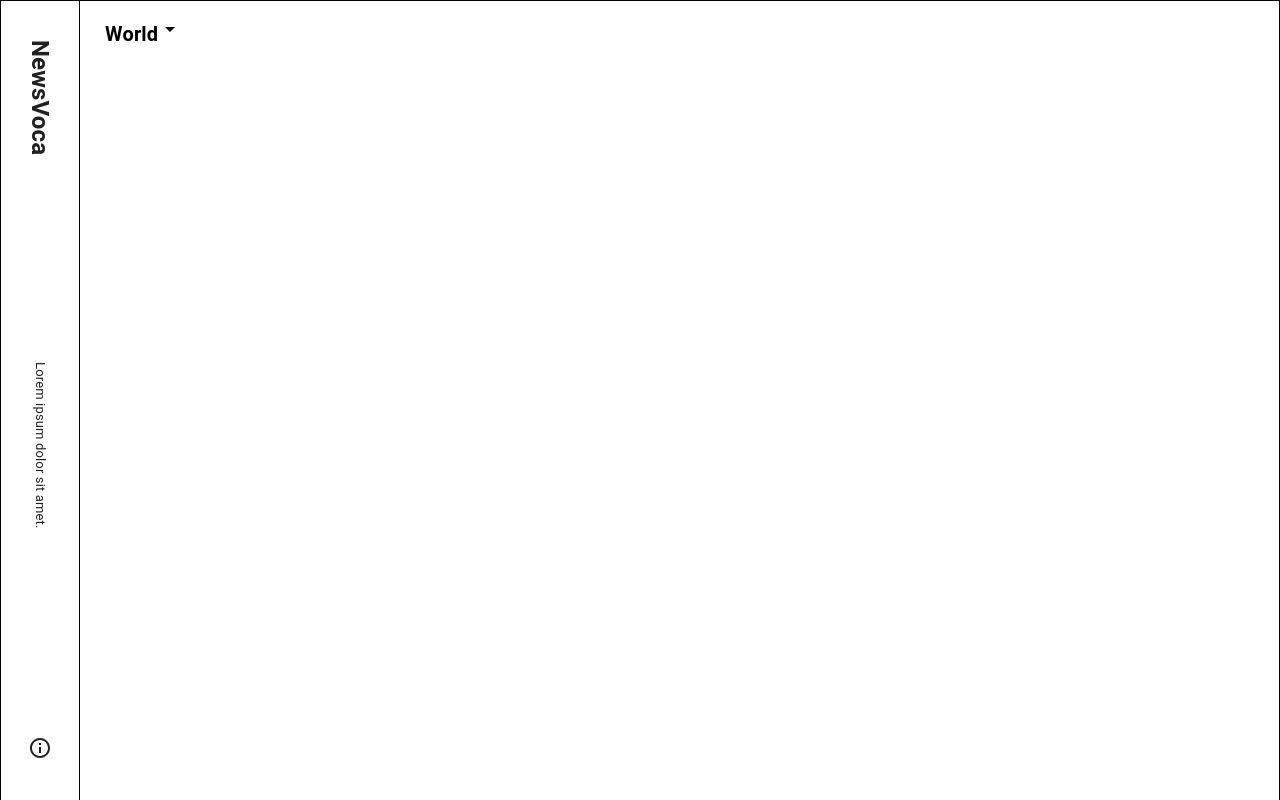
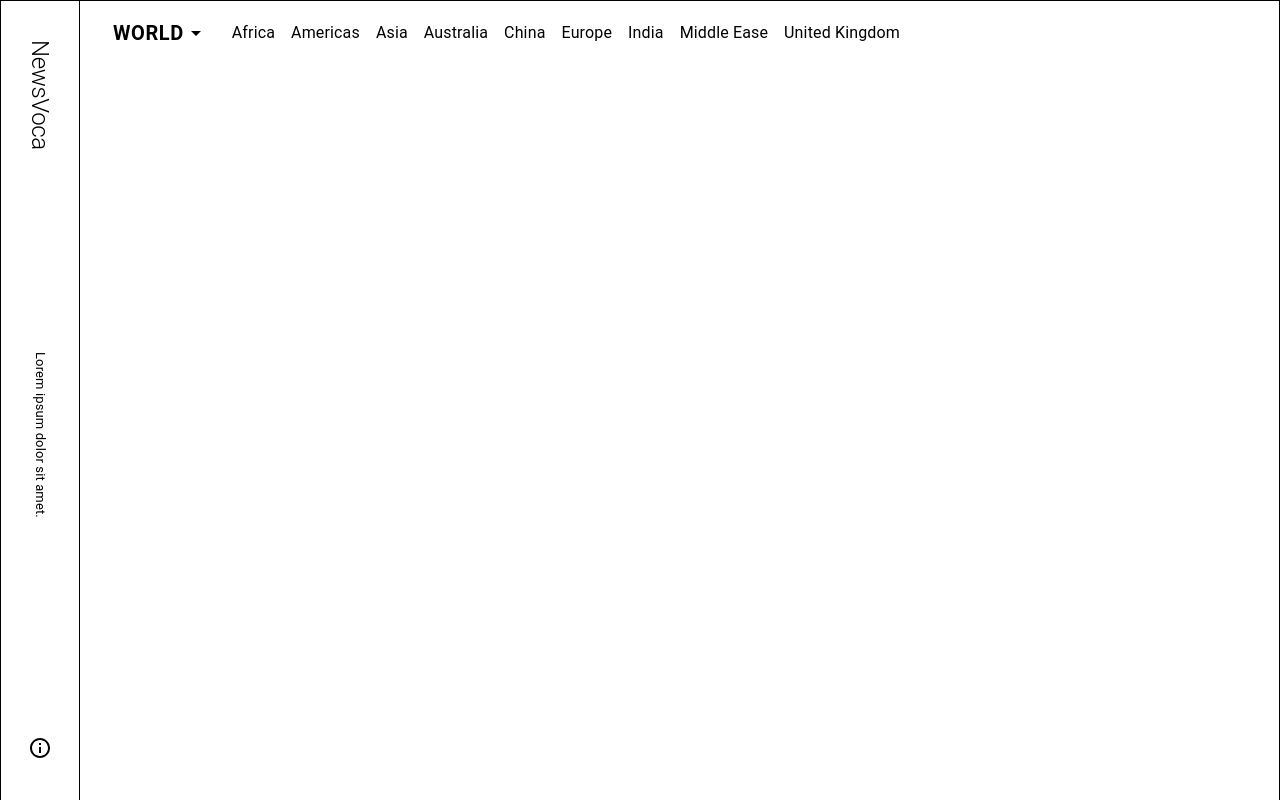
Before and after one commit to nsunf/newsvoca-react, a React (Create React App) app: page / in a window 1280 px wide. Shown: the top 800 px of the page. Built offline with nearby package versions, Linux system fonts and the light colour scheme.

Commit message:
header category

```diff
--- a/src/App.tsx
+++ b/src/App.tsx
@@ -12,7 +12,7 @@ function App() {
     <>
       <CssBaseline />
       <Container
-        sx={{ paddingLeft: "80px", height: "2000px", border: "1px solid black" }}
+        sx={{ paddingLeft: { xs: "40px", sm: "80px" }, height: "2000px", border: "1px solid black" }}
         maxWidth={false}
         disableGutters
       >
@@ -22,7 +22,11 @@ function App() {
           maxWidth={false}
           disableGutters
         >
-          <Header />
+          <Routes>
+            <Route path="/" element={<Header />} />
+            <Route path="/:majorCat" element={<Header />} />
+            <Route path="/:majorCat/:minorCat" element={<Header />} />
+          </Routes>
 
         </Container>
         {/* <Grid container sx={{ bgcolor: "orange", height: "1200px" }}>
--- a/src/components/Header.tsx
+++ b/src/components/Header.tsx
@@ -7,7 +7,8 @@ const HeaderBox = styled(AppBar)`
 
 export default function Header() {
   return (
-    <AppBar position="sticky" sx={{ bgcolor: "white", boxShadow: "none" }}>
+    // <AppBar position="sticky" sx={{ bgcolor: "white", boxShadow: "none" }}>
+    <AppBar position="sticky" color="secondary" sx={{ boxShadow: "none" }}>
       <Toolbar>
         <CategoryContainer />
         {/* login signup */}
--- a/src/components/SidePannel.tsx
+++ b/src/components/SidePannel.tsx
@@ -1,9 +1,8 @@
-import { Box, Stack } from "@mui/material";
+import { Box, Stack, Typography } from "@mui/material";
 import styled from "styled-components";
 import InfoOutlinedIcon from '@mui/icons-material/InfoOutlined';
 
 const SidePannelBox = styled(Box)`
-  width: 80px;
   border-right: 1px solid black;
 
   position: fixed;
@@ -17,16 +16,14 @@ const SidePannelInner = styled(Stack)`
   padding: 40px 0;
 `;
 
-const Logo = styled.h1`
-  font-size: 24px;
-  line-height: 80px;
+const Logo = styled(Typography)`
   writing-mode: vertical-rl;
   text-orientation: mixed;
 
   margin: 0;
 `;
 
-const SubTitle = styled.p`
+const SubTitle = styled(Typography)`
   font-size: 13px;
   line-height: 80px;
   writing-mode: vertical-rl;
@@ -41,10 +38,10 @@ const InfoIcon = styled(InfoOutlinedIcon)`
 
 export default function SidePannel() {
   return (
-    <SidePannelBox>
+    <SidePannelBox sx={{ width: { xs: "40px", sm: "80px" }}}>
       <SidePannelInner justifyContent="space-between" alignItems="center">
-        <Logo color="primary">NewsVoca</Logo>
-        <SubTitle>Lorem ipsum dolor sit amet.</SubTitle>
+        <Logo color="primary" variant="h1" sx={{ lineHeight: { xs: "40px", sm: "80px" }, fontSize: "24px" }}>NewsVoca</Logo>
+        <SubTitle paragraph sx={{ lineHeight: { xs: "40px", sm: "80px" }, fontSize: "13px"}}>Lorem ipsum dolor sit amet.</SubTitle>
         <InfoIcon />
       </SidePannelInner>
     </SidePannelBox>
--- a/src/container/CategoryContainer.tsx
+++ b/src/container/CategoryContainer.tsx
@@ -1,6 +1,8 @@
+import { useParams } from "react-router-dom";
 import CategoryMajor from "../model/CategoryMajor";
 import CategoryMinor from "../model/CategoryMinor";
 import CategoryPresenter from "../presenter/CategoryPresenter";
+import { useEffect, useState } from "react";
 
 const majorCatList: CategoryMajor[] = [
   { id: 1, name: "World" },
@@ -22,11 +24,52 @@ const minorCatList: CategoryMinor[] = [
   { id: 9, categoryMajor: majorCatList[0], name: "United Kingdom" }
 ];
 
+interface State {
+  majorCatList: CategoryMajor[];
+  minorCatList: CategoryMinor[];
+  selectedCat: {
+    major: CategoryMajor|null;
+    minor: CategoryMinor|null;
+  };
+}
+
+const initialState: State = {
+  majorCatList: majorCatList,
+  minorCatList: minorCatList,
+  selectedCat: {
+    major: null,
+    minor: null
+  }
+};
+
 export default function CategoryContainer() {
+  const params = useParams();
+  const [state, setState] = useState<State>(initialState);
+
+  useEffect(() => {
+    const majorCat = (majorCatList.find(v => v.name === params.majorCat)) ?? (majorCatList.length > 0 ? majorCatList[0] : null);
+    const minorCat = (minorCatList.find(v => v.name === params.minorCat)) ?? null;
+
+
+    setState({
+      majorCatList,
+      minorCatList,
+      selectedCat: {
+        major: majorCat,
+        minor: minorCat
+      }
+    });
+
+  }, [params]);
+
   return (
+    <>
     <CategoryPresenter
-      majorCategoryList={majorCatList}
-      minorCategoryList={minorCatList}
+      majorCategoryList={state.majorCatList}
+      minorCategoryList={state.minorCatList}
+      selectedMajorCat={state.selectedCat.major}
+      selectedMinorCat={state.selectedCat.minor}
     />
+    </>
   );
 }
--- /dev/null
+++ b/src/hooks/useFoldableMenu.tsx
@@ -0,0 +1,16 @@
+import { useState, MouseEvent } from "react";
+
+
+export default function useFoldableMenu(): [HTMLElement|null, (e: MouseEvent<HTMLElement>) => void, () => void] {
+  const [anchorEl, setAnchorEl] = useState<HTMLElement|null>(null);
+
+  const handleClick = (e: MouseEvent<HTMLElement>) => {
+    setAnchorEl(e.currentTarget);
+  ;}
+
+  const handleClose = () => {
+    setAnchorEl(null);
+  };
+
+  return [anchorEl, handleClick, handleClose];
+}
--- a/src/index.tsx
+++ b/src/index.tsx
@@ -10,7 +10,23 @@ const root = ReactDOM.createRoot(
   document.getElementById('root') as HTMLElement
 );
 
-const theme = createTheme({ });
+const theme = createTheme({
+  palette: {
+    primary: {
+      main: "#000000"
+    },
+    secondary: {
+      main: "#ffffff"
+    },
+    text: {
+      primary: "#000000",
+      secondary: "#ff0000"
+    },
+    background: {
+      default: "#ffffff"
+    }
+  },
+});
 
 root.render(
   <React.StrictMode>
--- a/src/presenter/CategoryPresenter.tsx
+++ b/src/presenter/CategoryPresenter.tsx
@@ -1,59 +1,148 @@
-import { PointerEvent, useState } from "react";
-
-import { Box, Button, Menu, MenuItem, MenuList, Typography } from "@mui/material";
-import styled from "styled-components";
+import { Box, Button, Link, List, ListItemButton, Menu, MenuItem, Stack } from "@mui/material";
 import ArrowDropDownIcon from '@mui/icons-material/ArrowDropDown';
 
 import CategoryMajor from "../model/CategoryMajor";
 import CategoryMinor from "../model/CategoryMinor";
+import { Link as RouterLink } from "react-router-dom";
+import useFoldableMenu from "../hooks/useFoldableMenu";
 
 
+function MajorCategories({ majorCatList, selectedCat }: { majorCatList: CategoryMajor[], selectedCat: CategoryMajor|null }) {
+  const [anchorEl, handleClick, handleClose] = useFoldableMenu();
 
-const CategoryBox = styled(Box)`
-`;
+  return (
+    <Box
+      sx={{
+        marginRight: { xs: "8px", md: "16px" },
+        display: { xs: "none", md: "block" }
+      }}
+    >
+      <Button
+        onClick={handleClick}
+        sx={{ fontSize: "20px", fontWeight: "bold" }}
+      >
+        {selectedCat?.name}
+        <ArrowDropDownIcon/>
+      </Button>
+      <Menu
+        open={anchorEl !== null}
+        anchorEl={anchorEl}
+        onClose={handleClose}
+      >
+        {majorCatList.map(cat =>
+          <MenuItem
+            key={"maj_cat_" + cat.id}
+            selected={cat.id === selectedCat?.id}
+            onClick={handleClose}
+            sx={{p: "0" }}
+          >
+            <Button
+              sx={{ width: "100%", paddingX: "16px"}}
+              component={RouterLink}
+              to={"/" + cat.name}
+            >
+              {cat.name}
+            </Button>
+          </MenuItem>
+        )}
+      </Menu>
+    </Box>
+  );
+}
 
-const MajorCategoryBox = styled(Box)``
-const MinorCategoryBox = styled(Box)``
-const MobileCategoryBox = styled(Box)``
+function MinorCategories({ minorCatList }: { minorCatList: CategoryMinor[] }) {
+  return (
+    <Stack
+      direction="row"
+      gap="16px"
+      sx={{ display: { xs: "none", md: "flex" } }}
+      flexWrap="wrap"
+    >
+      {minorCatList.map(cat =>
+        <Link
+          key={"minor_cat_" + cat.id}
+          component={RouterLink}
+          to={"/" + cat.categoryMajor.name + "/" + cat.name}
+          underline="hover"
+        >
+          {cat.name}
+        </Link>
+      )}
+    </Stack>
+  );
+}
+
+function MobileCategories({ majorCatList, minorCatList, selectedCat }: { majorCatList: CategoryMajor[], minorCatList: CategoryMinor[], selectedCat: CategoryMajor|CategoryMinor|null }) {
+  const [anchorEl, handleClick, handleClose] = useFoldableMenu();
+
+  return (
+    <>
+    <Box sx={{ display: { xs: "block", md: "none" } }}>
+      <Button
+        sx={{ fontWeight: "bold" }}
+        onClick={handleClick}
+      >
+        {selectedCat?.name}
+        <ArrowDropDownIcon/>
+      </Button>
+      <Menu
+        open={anchorEl !== null}
+        anchorEl={anchorEl}
+        onClose={handleClose}
+      >
+        {majorCatList.map(majCat =>
+          <MenuItem sx={{ p: "0" }} key={"major_cat_m_" + majCat.id}>
+            <Box sx={{ width: "100%" }}>
+              <Button
+                component={RouterLink}
+                to={"/" + majCat.name}
+                sx={{ width: "100%", fontWeight: "bold" }}
+                onClick={handleClose}
+              >
+                {majCat.name}
+              </Button>
+              <List sx={{ padding: "0" }}>
+                {minorCatList.filter(minCat => minCat.categoryMajor.id === majCat.id).map(minCat =>
+                  <ListItemButton
+                    key={"minor_cat_m_" + minCat.id}
+                    component={RouterLink}
+                    to={"/" + minCat.categoryMajor.name + "/" + minCat.name}
+                    onClick={handleClose}
+                    sx={{ paddingLeft: "40px", boxSizing: "content-box", fontSize: "13px"}}
+                  >
+                    {minCat.name}
+                  </ListItemButton>
+                )}
+              </List>
+            </Box>
+          </MenuItem>
+        )}
+      </Menu>
+    </Box>
+    </>
+  );
+}
 
 interface CategoryPresenterProps {
   majorCategoryList: CategoryMajor[];
   minorCategoryList: CategoryMinor[];
+  selectedMajorCat: CategoryMajor|null;
+  selectedMinorCat: CategoryMinor|null;
 }
 
 export default function CategoryPresenter(props: CategoryPresenterProps) {
-  const { majorCategoryList, minorCategoryList } = props;
-
-  const [anchorEl, setAnchorEl] = useState<HTMLElement|null>(null);
-
-  const handleClick = (e: PointerEvent<HTMLElement>) => {
-    setAnchorEl(e.currentTarget);
-  ;}
-
-  const handleClose = () => {
-    setAnchorEl(null);
-  };
+  const {
+      majorCategoryList,
+      minorCategoryList,
+      selectedMajorCat,
+      selectedMinorCat
+    } = props;
 
   return (
-    <CategoryBox>
-      <MajorCategoryBox>
-        <Typography
-          sx={{ color: "black", fontSize: "20px", fontWeight: "bold", userSelect: "none", cursor: "pointer" }}
-          onClick={handleClick}
-        >
-          World
-          <ArrowDropDownIcon/>
-        </Typography>
-        <Menu
-          open={anchorEl !== null}
-          anchorEl={anchorEl}
-          onClose={handleClose}
-        >
-            {majorCategoryList.map(cat => <MenuItem onClick={handleClose}>{cat.name}</MenuItem>)}
-        </Menu>
-      </MajorCategoryBox>
-      <MinorCategoryBox></MinorCategoryBox>
-      <MobileCategoryBox></MobileCategoryBox>
-    </CategoryBox>
+    <Stack direction="row" alignItems="center">
+      <MajorCategories majorCatList={majorCategoryList} selectedCat={selectedMajorCat} />
+      <MinorCategories minorCatList={minorCategoryList.filter(cat => cat.categoryMajor.id === selectedMajorCat?.id)} />
+      <MobileCategories majorCatList={majorCategoryList} minorCatList={minorCategoryList} selectedCat={selectedMinorCat ?? selectedMajorCat}/>
+    </Stack>
   );
 }
```
